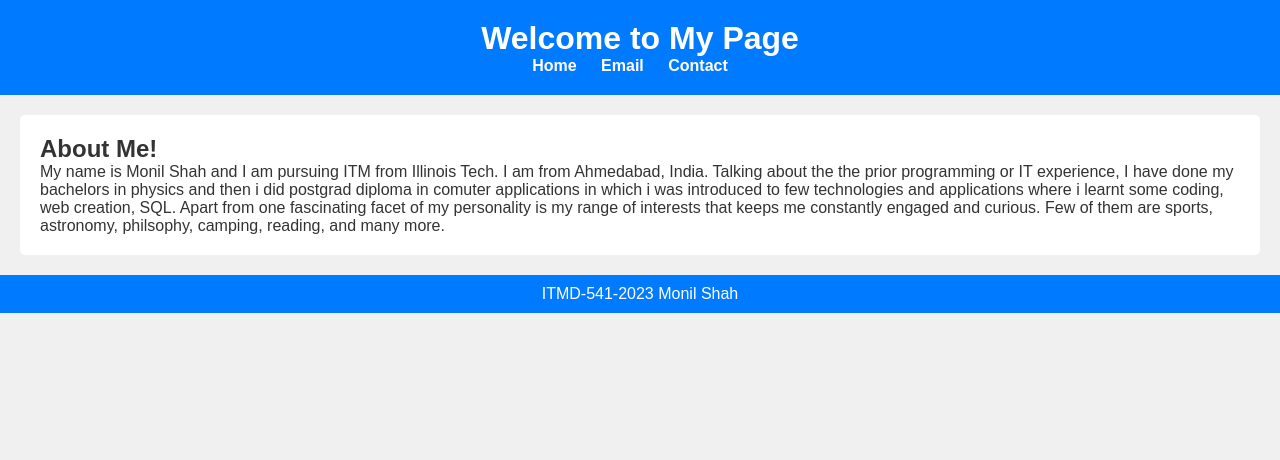
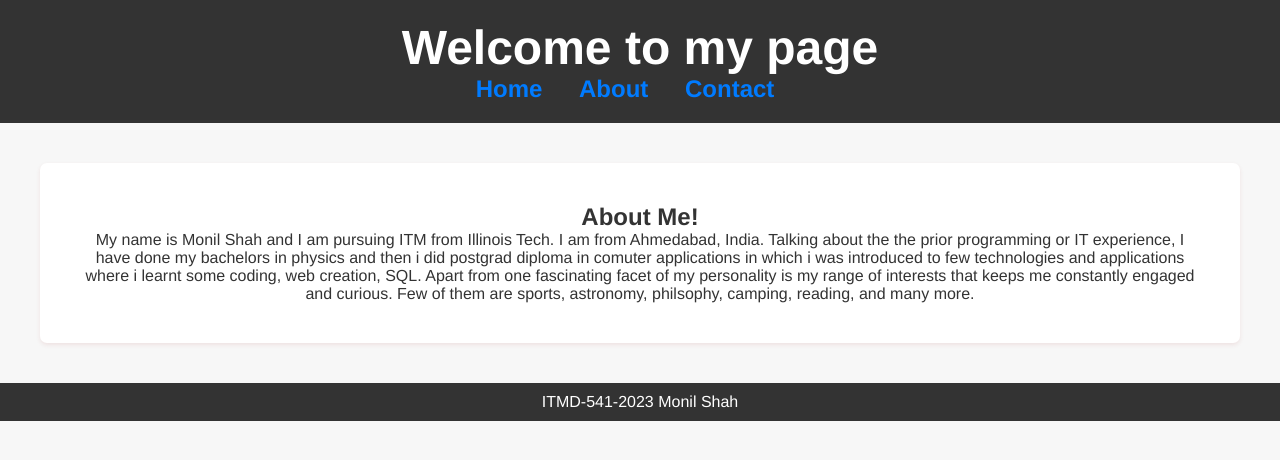
Before and after one commit to Monil2310/Monil2310.github.io, a plain HTML site: page index.html in a window 1280 px wide. Drawn offline with Linux system fonts and the light colour scheme.

Commit message:
created html file

```diff
--- a/index.html
+++ b/index.html
@@ -8,11 +8,11 @@
 </head>
 <body>
     <header>
-        <h1>Welcome to My Page</h1>
+        <h1>Welcome to my page</h1>
         <nav>
             <ul>
                 <li><a href="#">Home</a></li>
-                <li><a href="https://mail.google.com/mail/u/0/?tab=rm&ogbl#inbox">Email</a></li>
+                <li><a href="#">About</a></li>
                 <li><a href="#">Contact</a></li>
             </ul>
         </nav>
--- a/styles.css
+++ b/styles.css
@@ -1,56 +1,75 @@
-/* Reset some default browser styles */
-body, h1, h2, p, ul {
+/* css code */
+
+body, h1, h2, p, ul
+{
     margin: 0;
     padding: 0;
 }
 
-/* Set a background color and text color */
-body {
-    background-color: #f0f0f0;
-    font-family: Arial, sans-serif;
+
+body
+{
+    background-color: #f7f7f7;
     color: #333;
+    font-family: 'Helvetica Neue', Arial, sans-serif;
 }
 
-/* Style the header */
-header {
-    background-color: #007bff;
-    color: white;
+
+header
+{
+    background-color: #333;
+    color: #fff;
     padding: 20px 0;
+    text-align: center;
+    font-size: 24px;
+}
+
+
+nav ul
+{
+    list-style: none;
+}
+
+nav ul li
+{
+    display: inline;
+    margin-right: 30px;
+}
+
+nav a
+{
+    text-decoration: none;
+    color: #007bff;
+    font-weight: bold;
+    transition: color 0.3s;
+}
+
+nav a:hover
+{
+    color: #55a3f6;
+}
+
+
+main
+{
+    padding: 40px;
     text-align: center;
 }
 
-/* Style the navigation menu */
-nav ul {
-    list-style: none;
+
+#intro
+{
+    background-color: #fff;
+    padding: 40px;
+    border-radius: 7px;
+    box-shadow: 0 2px 4px rgba(165, 53, 53, 0.1);
 }
 
-nav ul li {
-    display: inline;
-    margin-right: 20px;
-}
 
-nav a {
-    text-decoration: none;
-    color: white;
-    font-weight: bold;
-}
-
-/* Style the main content section */
-main {
-    padding: 20px;
-}
-
-/* Style the intro section */
-#intro {
-    background-color: white;
-    padding: 20px;
-    border-radius: 5px;
-}
-
-/* Style the footer */
-footer {
+footer
+{
     text-align: center;
     padding: 10px 0;
-    background-color: #007bff;
-    color: white;
+    background-color: #333;
+    color: #fff;
 }
```
